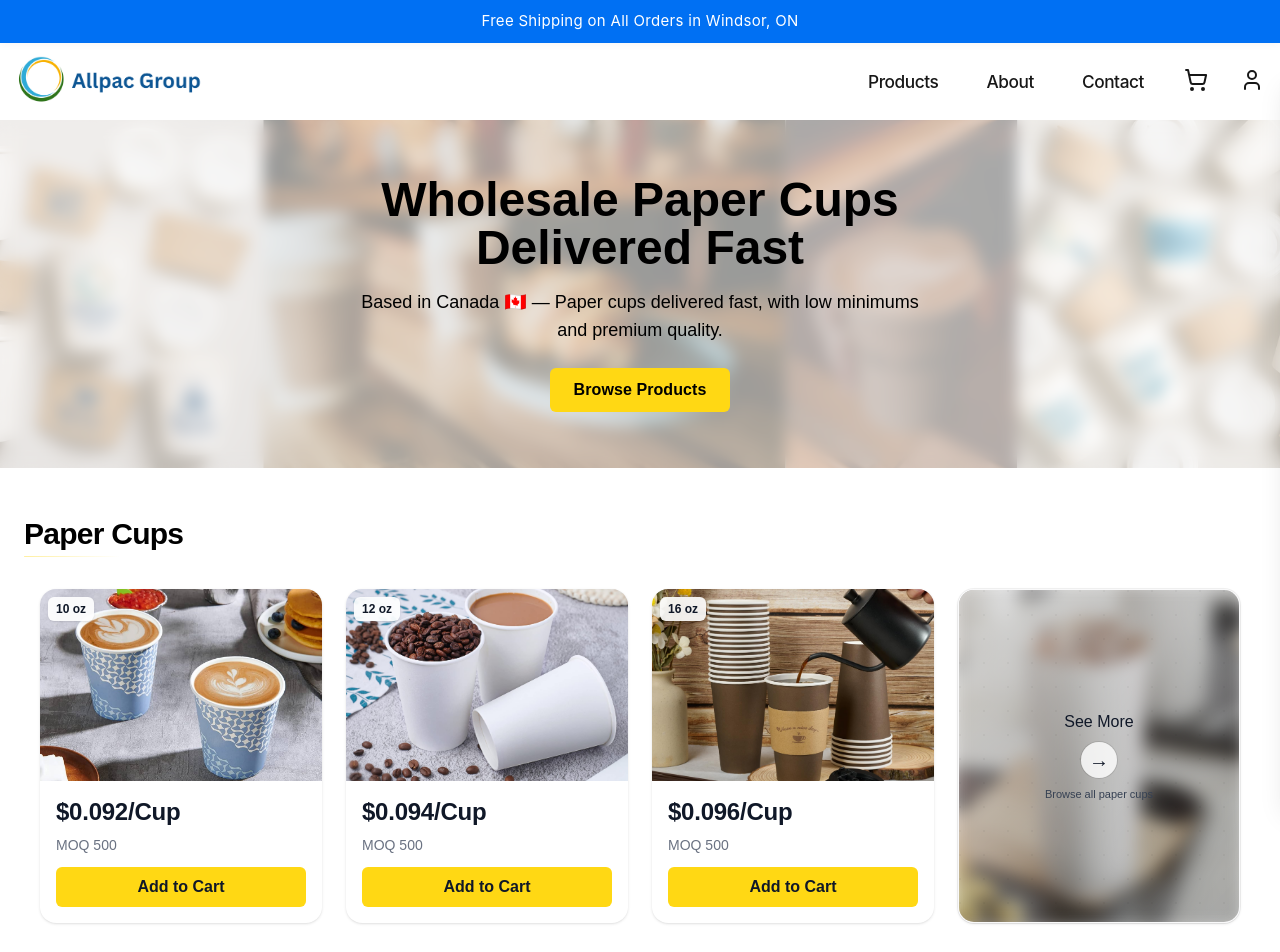
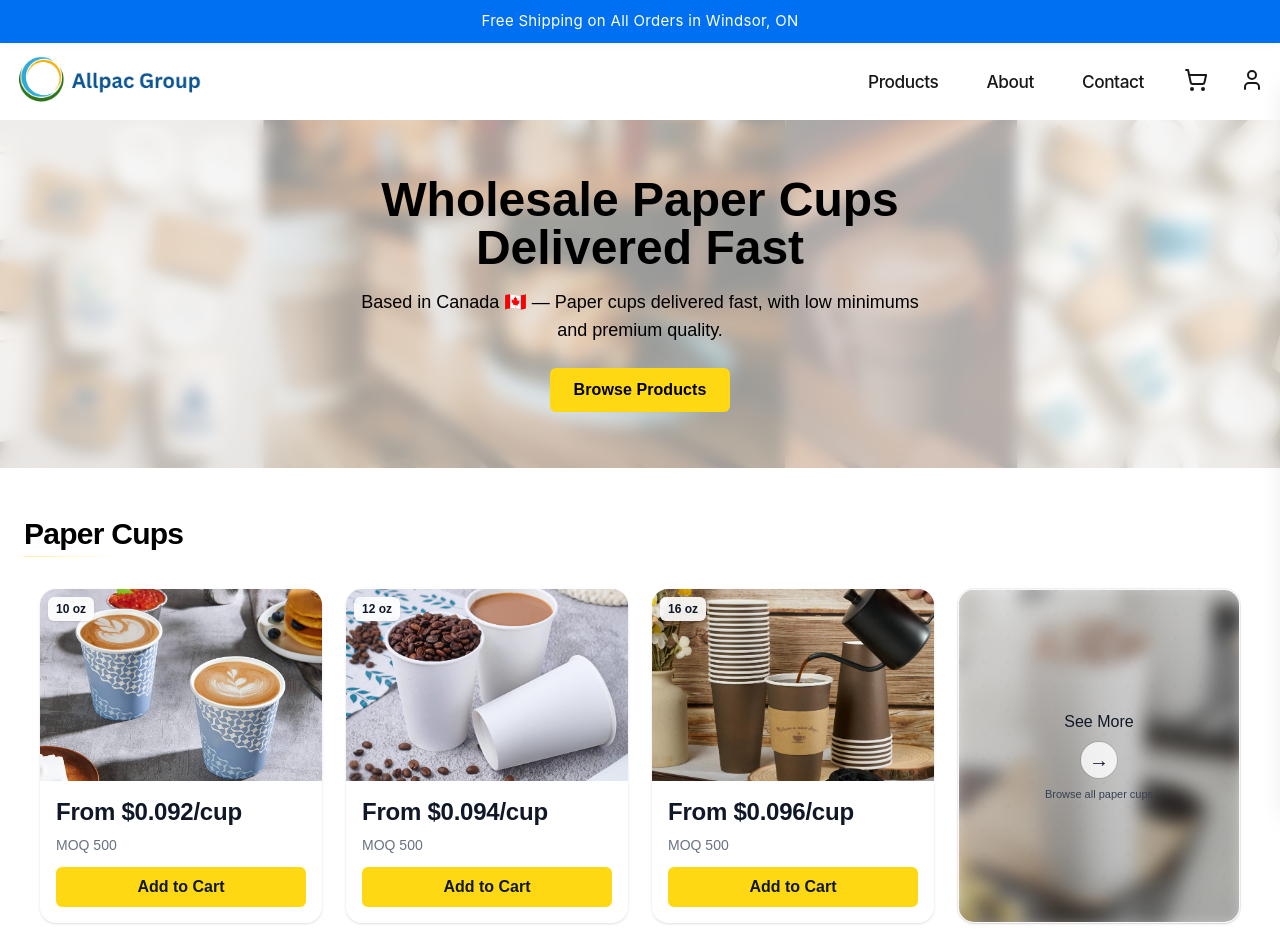
Before and after one commit to Emadedin1/allpacstore, a Next.js app: page / in a window 1280 px wide. Shown: the top 952 px of the page. Built offline with nearby package versions, Linux system fonts and the light colour scheme.

Commit message:
Update CupCard.jsx

```diff
--- a/src/components/CupCard.jsx
+++ b/src/components/CupCard.jsx
@@ -23,7 +23,7 @@ export default function CupCard({ cup }) {
 
   const handleAddToCart = (e) => {
     e.stopPropagation(); // prevent card click navigation
-    // Note: removed the "Plain White" argument. Pass null so the cart line item has no design by default.
+    // no default design; let it be null/empty
     addItem(cup, MIN_QTY, null, "", null, pricePerCup);
     openCart();
   };
@@ -37,25 +37,29 @@ export default function CupCard({ cup }) {
       className="group bg-white rounded-2xl shadow-sm hover:shadow-md transition h-full flex flex-col cursor-pointer focus:outline-none focus-visible:ring-2 focus-visible:ring-black/10"
       aria-label={`${cup.size} details`}
     >
-      {/* Image */}
+      {/* Image with size badge */}
       <div className="relative w-full h-36 sm:h-44 md:h-48 bg-gray-50 rounded-t-2xl overflow-hidden">
         <img
           src={cup.image}
           alt={`${cup.size} cup`}
           className="w-full h-full object-cover transition-transform duration-300 group-hover:scale-[1.02]"
         />
-        {/* Size badge */}
         <div className="absolute top-2 left-2 bg-white/90 backdrop-blur-sm text-gray-900 text-xs font-semibold px-2 py-1 rounded-md shadow-sm">
           {cup.size}
         </div>
       </div>
 
-      {/* Content (compact) */}
+      {/* Content — compact, title removed; price moved up */}
       <div className="p-3 sm:p-4 flex flex-col gap-2">
+        {/* Price copy updated */}
         <p className="text-xl sm:text-2xl font-semibold leading-tight tracking-[-0.01em] text-gray-900">
-          ${pricePerCup.toFixed(3)}/Cup
+          From ${pricePerCup.toFixed(3)}/cup
         </p>
+
+        {/* MOQ (secondary) */}
         <span className="text-xs sm:text-sm text-gray-500">MOQ {MIN_QTY}</span>
+
+        {/* CTA */}
         <button
           type="button"
           onClick={handleAddToCart}
@@ -65,6 +69,8 @@ export default function CupCard({ cup }) {
         >
           Add to Cart
         </button>
+
+        {/* Keep size for accessibility but don’t show visually */}
         <span className="sr-only">{cup.size} Cup</span>
       </div>
     </div>
```
